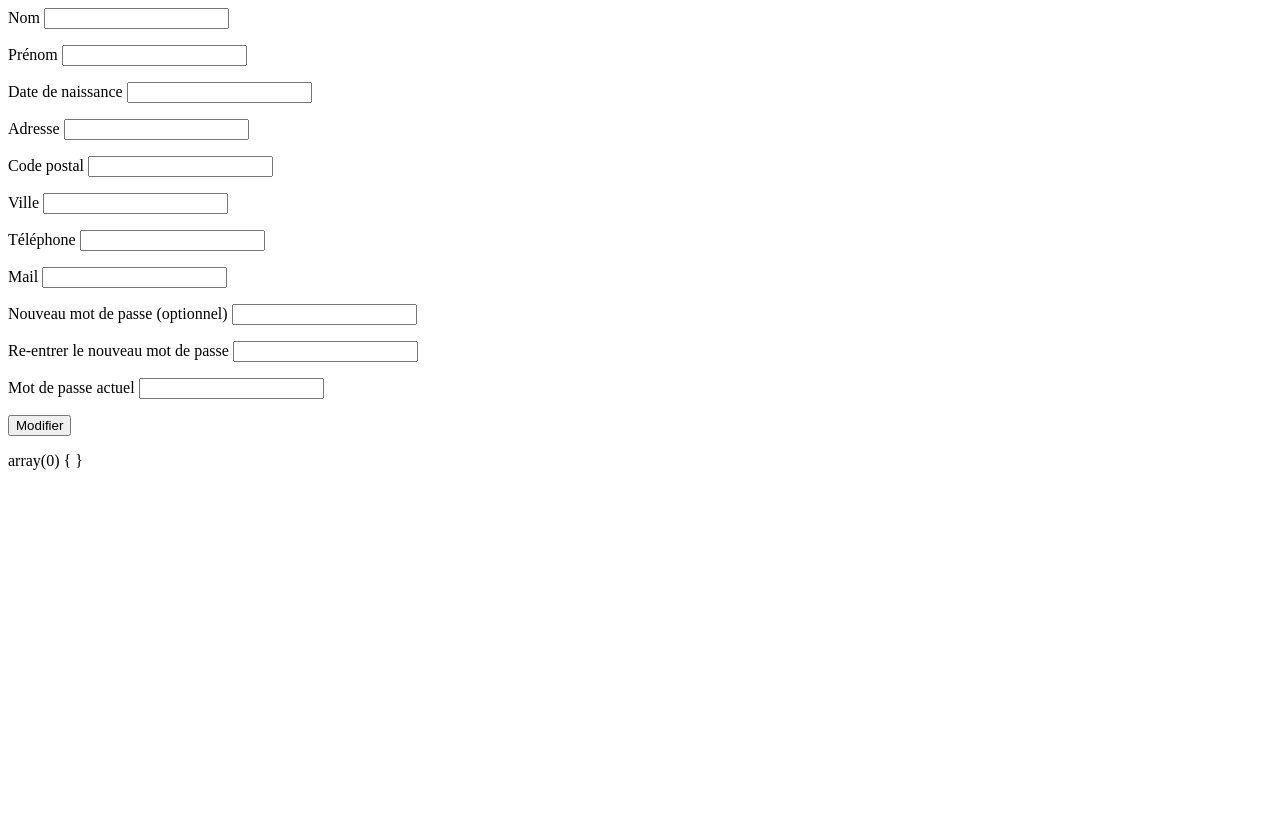
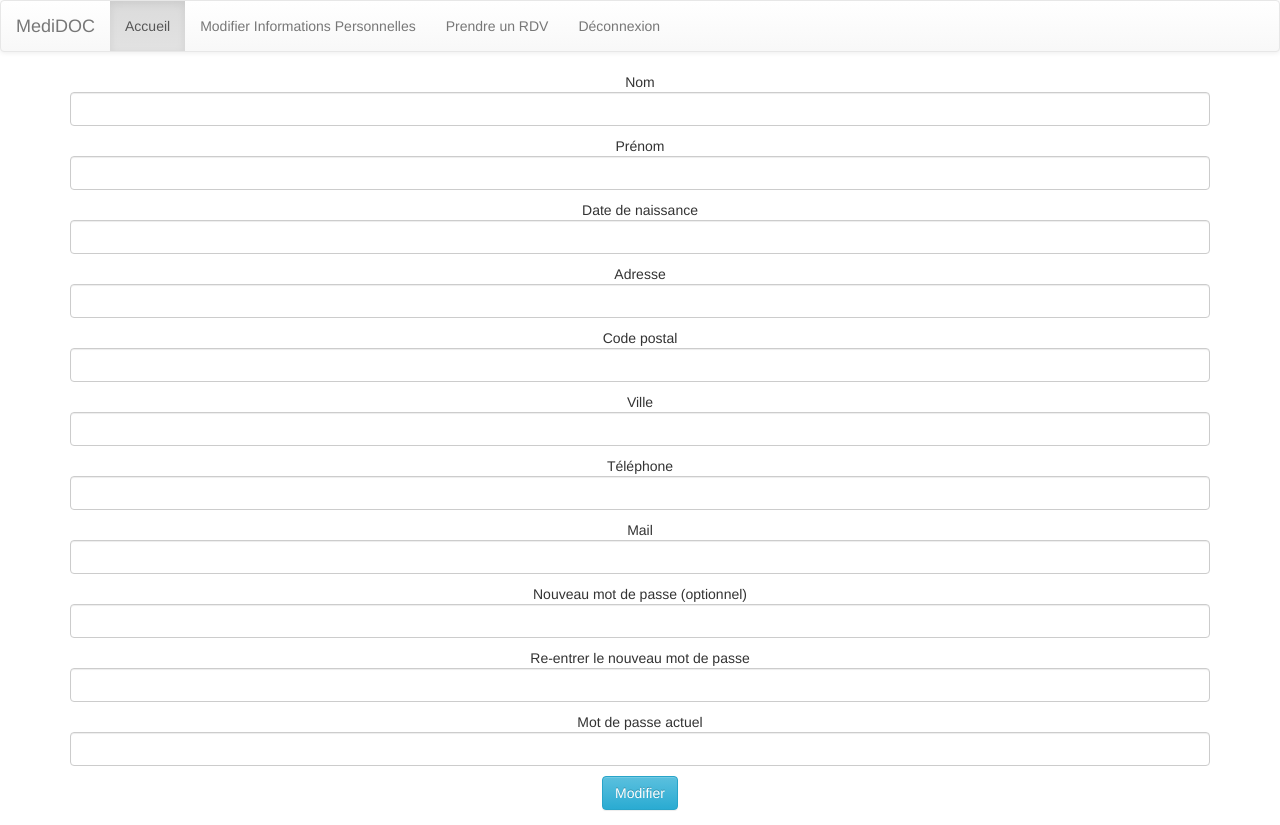
Before and after one commit to DrissBelaroussi/Agile, a PHP site: page /modification.php in a window 1280 px wide. Before the commit the page ends 470 px from the top, so only its background shows below. Run offline with PHP 8.4, Linux system fonts and the light colour scheme; the visitor is signed in with stand-in values (Sample User, id 1); data comes from the database, SQL or seed files in the repository.

Commit message:
Bootstrap v.1

```diff
--- a/debut.php
+++ b/debut.php
@@ -1,13 +1,34 @@
+<!DOCTYPE html>
+<html>
+    <head>
+        <meta charset="utf-8" />
+        <link rel="stylesheet" href="https://maxcdn.bootstrapcdn.com/bootstrap/3.3.7/css/bootstrap.min.css" integrity="sha384-BVYiiSIFeK1dGmJRAkycuHAHRg32OmUcww7on3RYdg4Va+PmSTsz/K68vbdEjh4u" crossorigin="anonymous">
+         <link rel="stylesheet" href="style.css" />
+<!-- Optional theme -->
+<link rel="stylesheet" href="https://maxcdn.bootstrapcdn.com/bootstrap/3.3.7/css/bootstrap-theme.min.css" integrity="sha384-rHyoN1iRsVXV4nD0JutlnGaslCJuC7uwjduW9SVrLvRYooPp2bWYgmgJQIXwl/Sp" crossorigin="anonymous">
+        <title>MediDOC</title>
+        <meta name="viewport" content="width=device-width, initial-scale=1">
+    </head>
 <?php
 
 
 if (isset($_SESSION['categorie']) && $_SESSION['categorie'] == 'medecin') {
-	echo '<p> En tete medecin </p>' ;
+
 ?>
-	<ul id="menu_horizontal">
-		<li><a href="index.php">Accueil</a></li>
+<nav class="navbar navbar-default">
+  <div class="container-fluid">
+    <div class="navbar-header">
+      <a class="navbar-brand" href="#">MediDOC</a>
+    </div>
+    <ul class="nav navbar-nav">
+     <li class="active"> <a href="index.php">Accueil</a></li>
 		<li><a href="inscription.php">Nouveau Patient</a></li>
+		<li><a href="consulterPatients.php">Les Patients</a></li>
 		<li><a href="connexion.php?deconnexion"> Déconnexion</a></li>
+    </ul>
+  </div>
+</nav>
+
 
 
 
@@ -17,14 +38,22 @@
 } else if (isset($_SESSION['categorie']) && $_SESSION['categorie'] == 'patient') {
 ?>
 
-	<ul id="menu_horizontal">
-		<li><a href="index.php">Accueil</a></li>
+<nav class="navbar navbar-default">
+  <div class="container-fluid">
+    <div class="navbar-header">
+      <a class="navbar-brand" href="#">MediDOC</a>
+    </div>
+    <ul class="nav navbar-nav">
+     <li class="active"> <a href="index.php">Accueil</a></li>
 		<li><a href="modification.php"> Modifier Informations Personnelles</a></li>
+		<li><a href="rendezvous.php">Prendre un RDV</a></li>
 		<li><a href="connexion.php?deconnexion"> Déconnexion</a></li>
-	</ul>
+    </ul>
+  </div>
+</nav>
 
 <?php
-	echo '<p> En tete medecin </p>' ;
+
 } else {
 ?>
 
--- /dev/null
+++ b/fin.php
@@ -0,0 +1,4 @@
+
+
+
+<script src="https://maxcdn.bootstrapcdn.com/bootstrap/3.3.7/js/bootstrap.min.js" integrity="sha384-Tc5IQib027qvyjSMfHjOMaLkfuWVxZxUPnCJA7l2mCWNIpG9mGCD8wGNIcPD7Txa" crossorigin="anonymous"></script>
--- a/fonctions.php
+++ b/fonctions.php
@@ -131,7 +131,12 @@
 				$stmt->bindValue(':idMedecin', $idMedecin);
 				$stmt->bindValue(':contenuCR', $contenuCR);
 				$stmt->execute();
-		return false ;
+		if($res){
+			return true;
+		} else {
+			return false;
+		}
+
 	}
 
 	function getCompteRendu($idPatient, $idMedecin, $date){
--- a/index.php
+++ b/index.php
@@ -13,4 +13,7 @@
 
 	echo '<p> index patient </p>' ;
 }
+
+
+require_once('fin.php') ;
 ?>
--- a/modification.php
+++ b/modification.php
@@ -2,6 +2,7 @@
 session_start();
 require_once('SPDO.php');
 require_once('fonctions.php');
+require_once('debut.php') ;
 echo '<p></p>' ;
 if ($_SESSION['categorie'] == 'patient')
 {
@@ -13,20 +14,24 @@
 	$res = $req->fetch(PDO::FETCH_ASSOC);
 ?>
 
+<div class="container">
+	<div class="form-group">
 	<form action="modification.php" method="post">
-	<p> Nom <input type="text" name="nom" value="<?php echo $res['nomPatient'] ?>"/> </p>
-	<p> Prénom <input type="text" name="prenom" value="<?php echo $res['prenomPatient'] ?>"/> </p>
-	<p> Date de naissance <input type="text" name="datenaissance" value="<?php echo $res['dateNaissance'] ?>"/> </p>
-	<p> Adresse <input type="text" name="adresse" value="<?php echo $res['adresse'] ?>"/> </p>
-	<p> Code postal <input type="text" name="cp" value="<?php echo $res['cp'] ?>"/> </p>
-	<p> Ville <input type="text" name="ville" value="<?php echo $res['ville'] ?>"/> </p>
-	<p> Téléphone <input type="text" name="tel" value="<?php echo $res['tel'] ?>"/> </p>
-	<p> Mail <input type="text" name="mail" value="<?php echo $res['mail'] ?>"/> </p>
-	<p> Nouveau mot de passe (optionnel) <input type="password" name="nouvmdp"/> </p>
-	<p> Re-entrer le nouveau mot de passe <input type="password" name="nouvmdp2"/> </p>
-	<p> Mot de passe actuel <input type="password" name="mdp"/> </p>
-	<p> <input type="submit" value="Modifier"/> </p>
+	<p> Nom <input type="text" name="nom" class="form-control" value="<?php echo $res['nomPatient'] ?>"/> </p>
+	<p> Prénom <input type="text" name="prenom" class="form-control" value="<?php echo $res['prenomPatient'] ?>"/> </p>
+	<p> Date de naissance <input type="text" name="datenaissance"  class="form-control" value="<?php echo $res['dateNaissance'] ?>"/> </p>
+	<p> Adresse <input type="text" name="adresse"  class="form-control" value="<?php echo $res['adresse'] ?>"/> </p>
+	<p> Code postal <input type="text" name="cp" class="form-control"  value="<?php echo $res['cp'] ?>"/> </p>
+	<p> Ville <input type="text" name="ville"  class="form-control" value="<?php echo $res['ville'] ?>"/> </p>
+	<p> Téléphone <input type="text" name="tel" class="form-control"  value="<?php echo $res['tel'] ?>"/> </p>
+	<p> Mail <input type="text" name="mail"  class="form-control" value="<?php echo $res['mail'] ?>"/> </p>
+	<p> Nouveau mot de passe (optionnel) <input type="password"  class="form-control" id="pwd" name="nouvmdp"/> </p>
+	<p> Re-entrer le nouveau mot de passe <input type="password"  class="form-control" id="pwd" name="nouvmdp2"/> </p>
+	<p> Mot de passe actuel <input type="password"  class="form-control" id="pwd" name="mdp"/> </p>
+	<p> <input type="submit"  class="btn btn-info"  value="Modifier"/> </p>
 	</form>
+</div>
+</div>
 
 <?php
 if(isset($_POST['nom']) && isset($_POST['prenom']) && isset($_POST['datenaissance']) && isset($_POST['adresse']) && isset($_POST['ville']) && isset($_POST['tel']) && isset($_POST['mail']) && isset($_POST['cp']))
@@ -50,7 +55,7 @@
 		}
 	}
 else{
-	var_dump($_POST);
+
 }
 
 } else if ($_SESSION['categorie'] == 'medecin')
@@ -64,7 +69,7 @@
 	echo '<p>'.print_r($res).'</p>' ;
 ?>
 	<form action="modification.php" method="post">
-	<p> Nom <input type="text" name="nom" value="<?php echo $res['nomMedecin'] ; ?>" /> </p>
+	<label> Nom</label> <input type="text" name="nom" value="<?php echo $res['nomMedecin'] ; ?>" />
 	<p> Prénom <input type="text" name="prenom" value="<?php  echo $res['prenomMedecin'] ; ?>"/> </p>
 	<p> Date de naissance <input type="text" name="datenaissance" value="<?php echo $res['dateNaissance'] ?>"/> </p>
 	<p> Adresse <input type="text" name="adresse" value="<?php echo $res['adresseCabinet'] ?>"/> </p>
@@ -100,7 +105,9 @@
 		}
 	}
 else{
-	var_dump($_POST);
+
 }
 }
+
+require_once('fin.php') ;
 ?>
--- /dev/null
+++ b/style.css
@@ -0,0 +1,3 @@
+*{
+	text-align: center ;
+}
```
Also changed, not shown: connexion.php (+11 -8 lines), consulterPatients.php (+13 -7 lines), inscription.php (+17 -13 lines), redigercompterendu.php (added, +26 -0 lines), rendezvous.php (+9 -4 lines).
